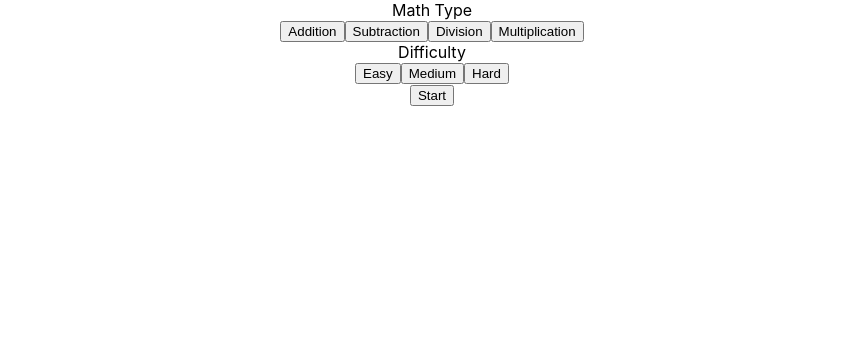
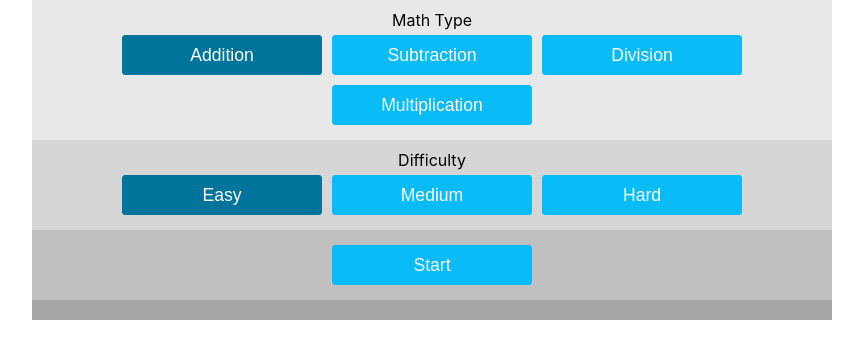
Before and after one commit to EoghainOB/Maths_Test, a React (Create React App) app: page / in a window 1280 px wide. Shown: the top 358 px of the page, without its empty margins (208-1071 px from the left). Built offline with nearby package versions, Linux system fonts and the light colour scheme.

Commit message:
initial styling

```diff
--- a/src/App.css
+++ b/src/App.css
@@ -2,37 +2,51 @@
   text-align: center;
 }
 
-.App-logo {
-  height: 40vmin;
-  pointer-events: none;
+.content {
+  margin: auto;
+  max-width: 800px;
 }
 
-@media (prefers-reduced-motion: no-preference) {
-  .App-logo {
-    animation: App-logo-spin infinite 20s linear;
-  }
+.operatorBtns {
+  background-color: rgb(232, 232, 232);
+  padding: 10px;
 }
 
-.App-header {
-  background-color: #282c34;
-  min-height: 100vh;
-  display: flex;
-  flex-direction: column;
-  align-items: center;
-  justify-content: center;
-  font-size: calc(10px + 2vmin);
-  color: white;
+.difficultyBtns {
+  background-color: rgb(214, 214, 214);
+  padding: 10px;
 }
 
-.App-link {
-  color: #61dafb;
+.startBtn {
+  background-color: rgb(192, 192, 192);
+  padding: 10px;
 }
 
-@keyframes App-logo-spin {
-  from {
-    transform: rotate(0deg);
-  }
-  to {
-    transform: rotate(360deg);
-  }
+.maths {
+  padding: 20px;
+  font-size: 3em;
 }
+
+button {
+  color: #fff;
+  background-color: rgb(9, 188, 248);
+  border: solid 1px rgb(9, 188, 248);
+  margin: 5px;
+  font-size: 1.1em;
+  padding: 5px;
+  border-radius: 3px;
+  width: 100%;
+  height: 40px;
+  max-width: 200px;
+}
+
+.selected {
+  color: #fff;
+  background-color: rgb(0, 116, 154);
+  border: solid 1px rgb(0, 116, 154);
+}
+
+.submitResult {
+  background-color: rgb(167, 167, 167);
+  padding: 10px;
+}
--- a/src/components/elements/maths.tsx
+++ b/src/components/elements/maths.tsx
@@ -48,10 +48,10 @@ const Maths = (props: any) => {
   };
 
   return (
-    <div>
+    <div className="submitResult">
       {num1 !== 0 && (
         <>
-          <p>
+          <p className="maths">
             {num1}
             {operator}
             {num2}
--- a/src/components/elements/selection.tsx
+++ b/src/components/elements/selection.tsx
@@ -21,7 +21,6 @@ const Selection = () => {
   const handleDifficultyChange = (e: any) => {
     setDifficulty(e.target.value);
   };
-  console.log("Diff", difficulty, type);
 
   const begin = () => {
     let newRandomNumber1 =
@@ -76,52 +75,83 @@ const Selection = () => {
   };
 
   return (
-    <>
-      <div>
+    <div className="content">
+      <div className="operatorBtns">
         <label>Math Type</label>
         <br />
-        <button value="addition" name="mathtype" onClick={handleTypeChange}>
+        <button
+          value="addition"
+          name="mathtype"
+          className={type === "addition" ? "selected" : ""}
+          onClick={handleTypeChange}
+        >
           Addition
         </button>
-        <button value="subtraction" name="mathtype" onClick={handleTypeChange}>
+        <button
+          value="subtraction"
+          name="mathtype"
+          className={type === "subtraction" ? "selected" : ""}
+          onClick={handleTypeChange}
+        >
           Subtraction
         </button>
-        <button value="division" name="mathtype" onClick={handleTypeChange}>
+        <button
+          value="division"
+          name="mathtype"
+          className={type === "division" ? "selected" : ""}
+          onClick={handleTypeChange}
+        >
           Division
         </button>
         <button
           value="multiplication"
           name="mathtype"
+          className={type === "multiplication" ? "selected" : ""}
           onClick={handleTypeChange}
         >
           Multiplication
         </button>
       </div>
-      <div>
+      <div className="difficultyBtns">
         <label>Difficulty</label>
         <br />
-        <button value="easy" name="difficulty" onClick={handleDifficultyChange}>
+        <button
+          value="easy"
+          name="difficulty"
+          className={difficulty === "easy" ? "selected" : ""}
+          onClick={handleDifficultyChange}
+        >
           Easy
         </button>
         <button
           value="medium"
           name="difficulty"
+          className={difficulty === "medium" ? "selected" : ""}
           onClick={handleDifficultyChange}
         >
           Medium
         </button>
-        <button value="hard" name="difficulty" onClick={handleDifficultyChange}>
+        <button
+          value="hard"
+          name="difficulty"
+          className={difficulty === "hard" ? "selected" : ""}
+          onClick={handleDifficultyChange}
+        >
           Hard
         </button>
       </div>
+      <div className="startBtn">
         <button onClick={begin}>Start</button>
+      </div>
+      <div>
         <Maths
           number1={number1}
           operator={math}
           number2={number2}
           onResult={handleResult}
         />
-    </>
+      </div>
+    </div>
   );
 };
 
```
Lines whose indentation alone changed are shown as unchanged.
